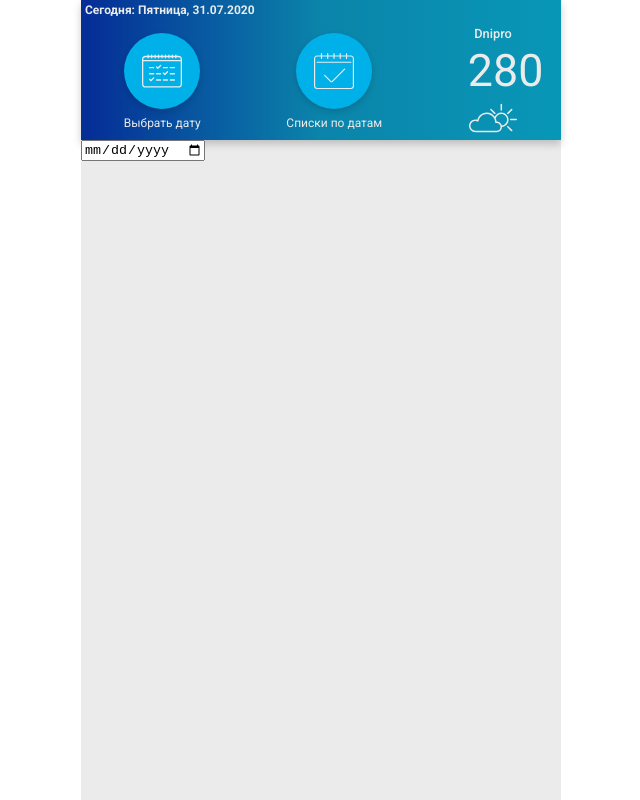
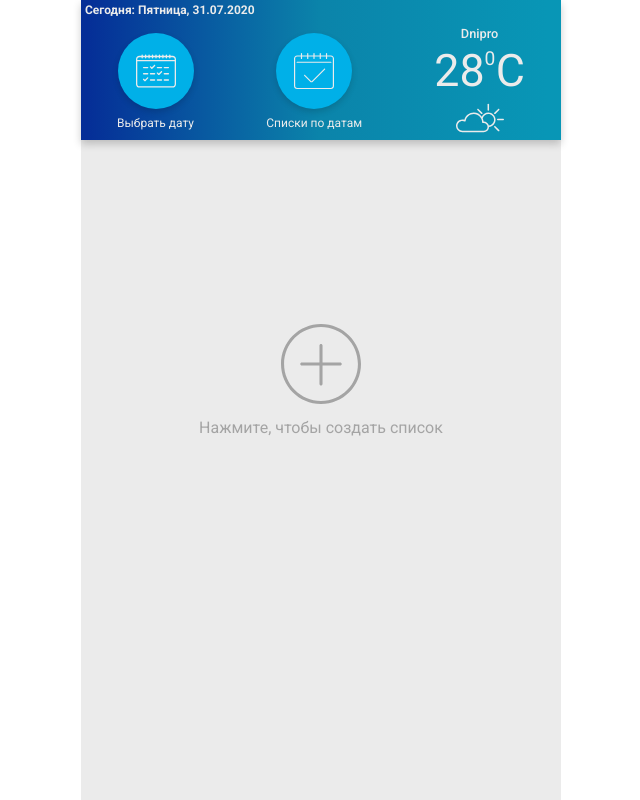
Before and after one commit to art-ste-web/MyToDoApp, a plain HTML site: page index.html in a window 1280 px wide. Shown: the whole page, without its empty margins (319-959 px from the left). Drawn offline with Linux system fonts and the light colour scheme.

Commit message:
finish main screen

```diff
--- a/index.html
+++ b/index.html
@@ -28,13 +28,14 @@
                 </div>
                 <div class="menu-item weather-block">
                     <p class="city">Dnipro</p>
-                    <p class="temp">28<span class="deg-icon">0</span></p>
+                    <p class="temp">28<span class="deg-icon">0</span> C</p>
                     <img src="/res/img/weather-icon.svg" alt="">
                 </div>
             </div>
         </div>
         <div class="app-content">
-            <input type="date">
+            <img src="res/img/plus.svg" alt="">
+            <p>Нажмите, чтобы создать список</p>
         </div>
     </div>
 <script src="res/js/main.js"></script>
--- a/res/css/style.css
+++ b/res/css/style.css
@@ -61,6 +61,7 @@ table {
 body {
     font-family: var(--main-font);
 }
+
 .app-container {
     display: block;
     width: 100%;
@@ -70,6 +71,8 @@ body {
     background-color: var(--white);
 }
 
+
+/*header*/
 .app-container .header {
     display: flex;
     flex-direction: column;
@@ -108,6 +111,11 @@ body {
     display: flex;
     justify-content: center;
     align-items: center;
+    cursor: pointer;
+    transition: all .25s;
+}
+.app-container .header .menu-wrapper .menu-item .btn:hover {
+    transform: scale(1.1);
 }
 .app-container .header .menu-wrapper .menu-item .btn img {
     width: 2.5rem;
@@ -118,6 +126,7 @@ body {
     font-size: 0.75rem;
     text-align: center;
     margin-top: .5rem;
+
 }
 .app-container .header .menu-wrapper .weather-block .city {
     font-weight: 500;
@@ -130,11 +139,36 @@ body {
 .app-container .header .menu-wrapper .weather-block .temp .deg-icon {
     position: absolute;
     top: 0;
+    font-size: 1.2rem;
 }
 .app-container .header .menu-wrapper .weather-block img {
     height: 3rem;
     width: 3rem;
 }
+
+/*content part*/
+
+.app-container .app-content {
+    display: flex;
+    flex-direction: column;
+    justify-content: center;
+    align-items: center;
+    min-height: 60vh;
+}
+.app-container .app-content img {
+    height: 5rem;
+    width: 5rem;
+    cursor: pointer;
+    transition: all 0.25s ease-in;
+}
+.app-container .app-content img:hover {
+    transform: rotate(90deg);
+}
+.app-container .app-content p {
+    margin-top: 1rem;
+    color: var(--gray);
+}
+
 
 
 /*
```
